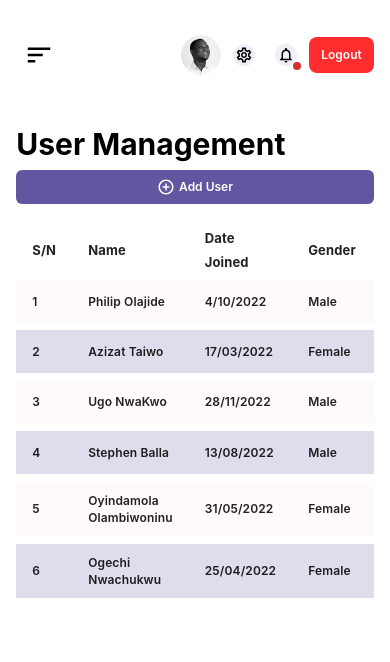
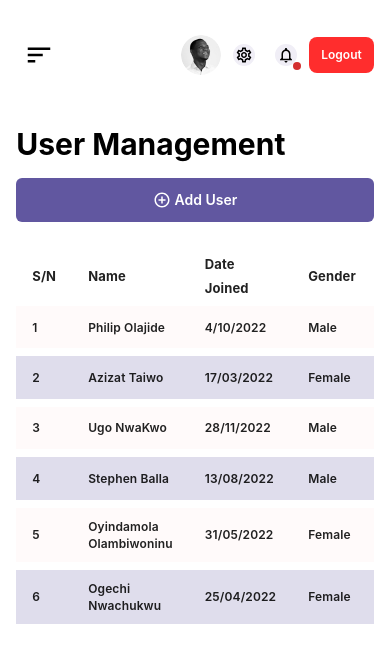
Before and after one commit to Whitegatesolutions/registree-admin-frontend, a Next.js app: page /user-management in a window 390 px wide. Shown: the top 662 px of the page. Built offline with nearby package versions, Linux system fonts and the light colour scheme.

Commit message:
set background color

```diff
--- a/components/modules/jobs-module/jobs-component.tsx
+++ b/components/modules/jobs-module/jobs-component.tsx
@@ -10,7 +10,7 @@ const JobsComponent = () :JSX.Element =>{
 
     return(
         <React.Fragment>
-            <div className="lg:hidden w-full flex justify-center">
+            <div className="lg:hidden w-full flex justify-center bg-white text-black">
                 <div className="w-11/12 flex flex-col">
                     <div className="w-full">
                         <DashboardTopBar pageTitle="Hi Oluwadamilola" showControls={true}/>
--- a/components/modules/user-management-module/user-management.tsx
+++ b/components/modules/user-management-module/user-management.tsx
@@ -10,14 +10,14 @@ const UserManagement = () :JSX.Element =>{
 
     return(
         <React.Fragment>
-            <div className="lg:hidden w-full flex justify-center">
+            <div className="lg:hidden w-full flex justify-center bg-white text-black">
                 <div className="w-11/12 flex flex-col">
                     <div className="w-full">
                         <DashboardTopBar pageTitle="Hi Oluwadamilola" showControls={true}/>
                     </div>
                     <div className="w-full flex flex-col gap-2 my-4">
                         <p className="text-3xl text-black font-bold">User Management</p>
-                        <button className="w-full flex justify-center items-center gap-1 text-xs font-semibold text-white py-2 px-4 rounded-md bg-[#6157A0]">
+                        <button className="w-full flex justify-center items-center gap-1 text-sm font-semibold text-white my-2 py-3 px-4 rounded-md bg-[#6157A0]">
                             <ControlPointRoundedIcon sx={{fontSize : '18px'}}/>
                             Add&nbsp;User
                         </button>
```
